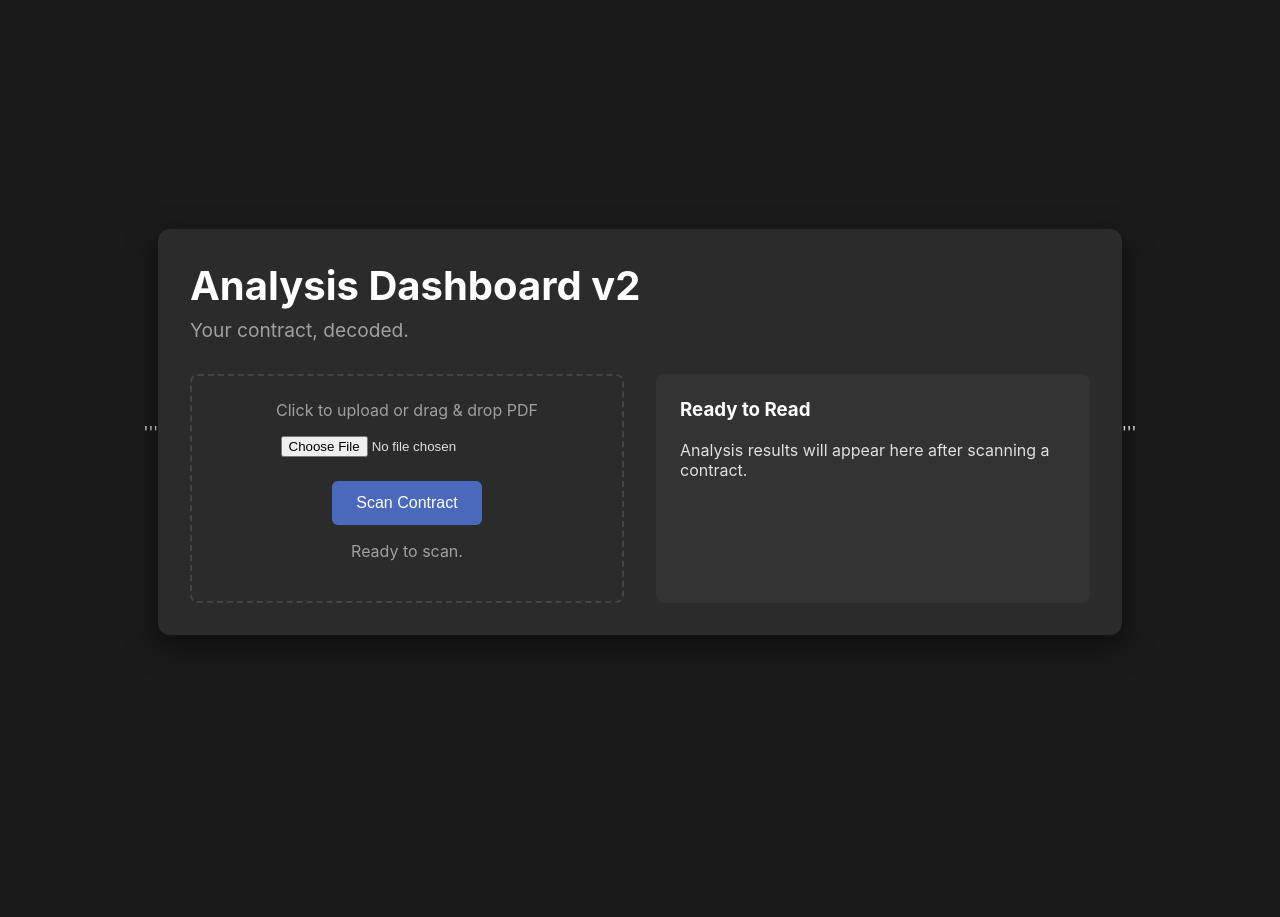
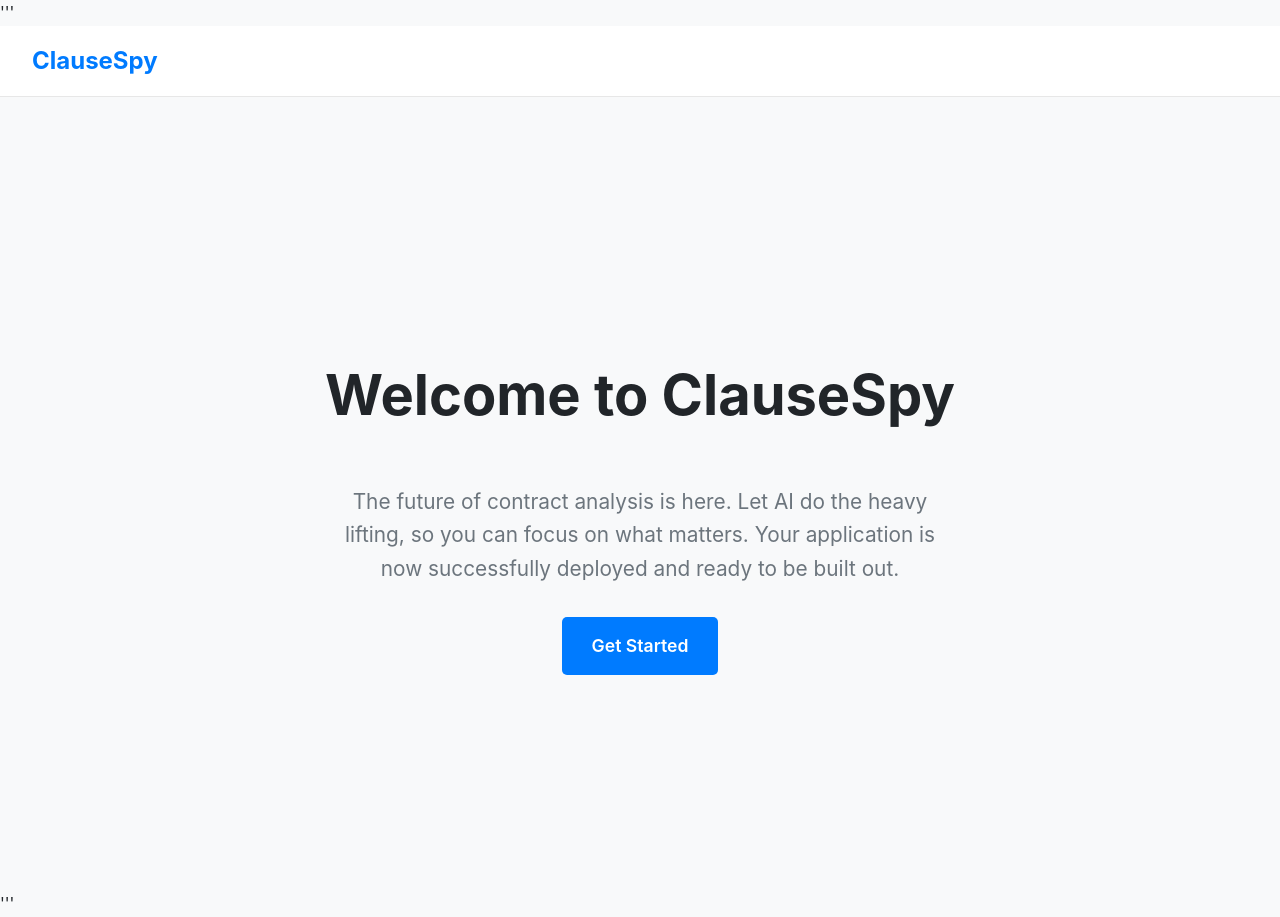
Before and after one commit to clausespy/cspy, a Python web app: template templates/index.html in a window 1280 px wide. Before the commit the page ends 635 px from the top, so only its background shows below. Run offline with Jinja, Linux system fonts and the light colour scheme; the template is opened without the code that fills it, so the values that code supplies are empty.

Commit message:
Update index.html

```diff
--- a/templates/index.html
+++ b/templates/index.html
@@ -1,239 +1,87 @@
-'''<!DOCTYPE html>
+'''
+<!-- Filename: templates/index.html -->
+
+<!DOCTYPE html>
 <html lang="en">
 <head>
     <meta charset="UTF-8">
+    <meta http-equiv="X-UA-Compatible" content="IE=edge">
     <meta name="viewport" content="width=device-width, initial-scale=1.0">
-    <title>ClauseSpy - Analysis Dashboard</title>
-
-    <!-- Import the PDF.js library -->
-    <script src="//mozilla.github.io/pdf.js/build/pdf.mjs" type="module"></script>
-
-    <!-- Basic Styling to match the dashboard look -->
+    <title>ClauseSpy - AI-Powered Contract Analysis</title>
     <style>
         body {
-            font-family: -apple-system, BlinkMacSystemFont, "Segoe UI", Roboto, Helvetica, Arial, sans-serif;
-            background-color: #1a1a1a;
-            color: #e0e0e0;
+            font-family: -apple-system, BlinkMacSystemFont, "Segoe UI", Roboto, "Helvetica Neue", Arial, sans-serif;
             margin: 0;
-            padding: 2rem;
+            padding: 0;
+            background-color: #f8f9fa;
+            color: #212529;
+            line-height: 1.6;
+        }
+        .navbar {
+            background-color: #ffffff;
+            border-bottom: 1px solid #e7e7e7;
+            padding: 1rem 2rem;
+            display: flex;
+            justify-content: space-between;
+            align-items: center;
+        }
+        .navbar-brand {
+            font-size: 1.5rem;
+            font-weight: bold;
+            color: #007bff;
+            text-decoration: none;
+        }
+        .main-content {
             display: flex;
             justify-content: center;
             align-items: center;
-            min-height: 100vh;
+            flex-direction: column;
+            text-align: center;
+            height: calc(100vh - 70px); /* Full height minus navbar */
+            padding: 2rem;
         }
-        .dashboard {
-            width: 100%;
-            max-width: 900px;
-            background-color: #2b2b2b;
-            border-radius: 12px;
-            padding: 2rem;
-            box-shadow: 0 10px 30px rgba(0,0,0,0.5);
-        }
-        header h1 {
-            font-size: 2.5rem;
-            margin: 0 0 0.5rem 0;
-            color: #ffffff;
-        }
-        header p {
-            font-size: 1.2rem;
-            margin: 0 0 2rem 0;
-            color: #a0a0a0;
-        }
-        .main-content {
-            display: grid;
-            grid-template-columns: 1fr 1fr;
-            gap: 2rem;
-        }
-        .upload-section {
-            border: 2px dashed #444;
-            border-radius: 8px;
-            padding: 1.5rem;
-            display: flex;
-            flex-direction: column;
-            justify-content: center;
-            align-items: center;
-            text-align: center;
-        }
-        .upload-section label {
-            font-size: 1rem;
-            color: #a0a0a0;
-            margin-bottom: 1rem;
-        }
-        #file-input {
+        h1 {
+            font-size: 3.5rem;
+            font-weight: 700;
             margin-bottom: 1.5rem;
         }
-        #scan-contract-button {
-            background-color: #4a69bd;
-            color: white;
+        p.lead {
+            font-size: 1.3rem;
+            color: #6c757d;
+            max-width: 600px;
+            margin-bottom: 2rem;
+        }
+        .cta-button {
+            background-color: #007bff;
+            color: #ffffff;
             border: none;
-            padding: 0.8rem 1.5rem;
-            font-size: 1rem;
-            border-radius: 6px;
+            padding: 15px 30px;
+            font-size: 1.1rem;
+            font-weight: 600;
+            border-radius: 5px;
+            text-decoration: none;
             cursor: pointer;
-            transition: background-color 0.3s;
+            transition: background-color 0.3s ease;
         }
-        #scan-contract-button:hover {
-            background-color: #5c7ee0;
-        }
-        #status-display {
-            margin-top: 1rem;
-            color: #a0a0a0;
-            min-height: 1.2em;
-        }
-        .results-section {
-            background-color: #333;
-            border-radius: 8px;
-            padding: 1.5rem;
-        }
-        .results-section h3 {
-            margin-top: 0;
-            color: #ffffff;
-        }
-        #results-container ul {
-            padding-left: 20px;
-        }
-        #results-container li {
-            margin-bottom: 0.5rem;
-            line-height: 1.4;
+        .cta-button:hover {
+            background-color: #0056b3;
         }
     </style>
 </head>
 <body>
 
-    <div class="dashboard">
-        <header>
-            <h1>Analysis Dashboard v2</h1>
-            <p>Your contract, decoded.</p>
-        </header>
+    <nav class="navbar">
+        <a href="/" class="navbar-brand">ClauseSpy</a>
+    </nav>
 
-        <main class="main-content">
-            <div class="upload-section">
-                <label for="file-input">Click to upload or drag & drop PDF</label>
-                <input type="file" id="file-input" accept=".pdf">
-                <button id="scan-contract-button">Scan Contract</button>
-                <p id="status-display">Ready to scan.</p>
-            </div>
-
-            <div class="results-section">
-                <div id="results-container">
-                    <h3>Ready to Read</h3>
-                    <p>Analysis results will appear here after scanning a contract.</p>
-                </div>
-            </div>
-        </main>
-    </div>
-
-    <!-- The complete JavaScript logic from the previous step -->
-    <script type="module">
-        console.log("v2 script loaded."); // Check if the new script is even loading
-
-        // This is ES6 module syntax, which works well with pdf.js
-        import * as pdfjsLib from 'https://mozilla.github.io/pdf.js/build/pdf.mjs';
-
-        // Set the workerSrc for pdf.js. This is a required configuration step.
-        pdfjsLib.GlobalWorkerOptions.workerSrc = `//mozilla.github.io/pdf.js/build/pdf.worker.mjs`;
-
-        // --- DOM Element References ---
-        const fileInput = document.getElementById('file-input');
-        const scanButton = document.getElementById('scan-contract-button');
-        const statusDisplay = document.getElementById('status-display');
-        const resultsContainer = document.getElementById('results-container');
-
-        // --- Event Listener for the Scan Button ---
-        scanButton.addEventListener('click', async () => {
-            console.log("v2 script: Scan button clicked."); // Log that the new script's event listener is running
-
-            const files = fileInput.files;
-
-            if (!files || files.length === 0) {
-                console.log("v2 script: No file selected.");
-                statusDisplay.textContent = "Please select a PDF file first.";
-                return;
-            }
-
-            const file = files[0];
-
-            if (file.type !== "application/pdf") {
-                statusDisplay.textContent = "Error: Please upload a valid PDF file.";
-                return;
-            }
-
-            statusDisplay.textContent = "Scanning contract...";
-            resultsContainer.innerHTML = '<h3>Scanning...</h3>'; // Clear previous results and show scanning state
-
-            try {
-                // Step 1: Read the PDF content on the client-side
-                const contractText = await readPdfContent(file);
-
-                statusDisplay.textContent = "Analyzing with AI...";
-
-                // Step 2: Send the extracted text to the backend API
-                const analysisResults = await analyzeContract(contractText);
-
-                // Step 3: Display the results on the dashboard
-                displayAnalysis(analysisResults);
-
-                statusDisplay.textContent = "Analysis complete!";
-
-            } catch (error) {
-                console.error("An error occurred during the process:", error);
-                statusDisplay.textContent = `Error: ${error.message}`;
-                resultsContainer.innerHTML = `<p style="color: #ff6b6b;">Analysis Failed. Please try again.</p>`;
-            }
-        });
-
-        // --- Helper Function to Read PDF Content ---
-        async function readPdfContent(file) {
-            console.log("v2 script: Starting readPdfContent function.");
-            const arrayBuffer = await file.arrayBuffer();
-            console.log("v2 script: File read into arrayBuffer. Calling pdfjsLib.getDocument...");
-
-            // This is the critical line. The error you see comes from an old version of this call.
-            const pdf = await pdfjsLib.getDocument({ arrayBuffer }).promise;
-
-            console.log("v2 script: pdf.js getDocument was successful.");
-            let allText = '';
-
-            for (let i = 1; i <= pdf.numPages; i++) {
-                const page = await pdf.getPage(i);
-                const textContent = await page.getTextContent();
-                allText += textContent.items.map(item => item.str).join(' ') + '\n';
-            }
-
-            if (!allText.trim()) {
-                throw new Error("Could not extract any text from the PDF.");
-            }
-
-            return allText;
-        }
-
-        // --- API Call Function to Analyze Contract ---
-        async function analyzeContract(contractText) {
-            const response = await fetch('/api/analyze', {
-                method: 'POST',
-                headers: { 'Content-Type': 'application/json' },
-                body: JSON.stringify({ content: contractText }),
-            });
-
-            if (!response.ok) {
-                const errorData = await response.json().catch(() => ({ error: 'Server returned a non-JSON error' }));
-                throw new Error(`Analysis failed: ${errorData.error || response.statusText}`);
-            }
-
-            return response.json();
-        }
-
-        // --- Function to Display Analysis Results ---
-        function displayAnalysis(results) {
-            resultsContainer.innerHTML = `
-                <h3>Analysis Results</h3>
-                <p><strong>Opportunities Found:</strong> ${results.opportunities_found}</p>
-                <ul>
-                    ${results.details.map(detail => `<li>${detail}</li>`).join('')}
-                </ul>
-            `;
-        }
-    </script>
+    <main class="main-content">
+        <h1>Welcome to ClauseSpy</h1>
+        <p class="lead">
+            The future of contract analysis is here. Let AI do the heavy lifting, so you can focus on what matters. Your application is now successfully deployed and ready to be built out.
+        </p>
+        <a href="#" class="cta-button">Get Started</a>
+    </main>
 
 </body>
-</html>'''
+</html>
+'''
```
